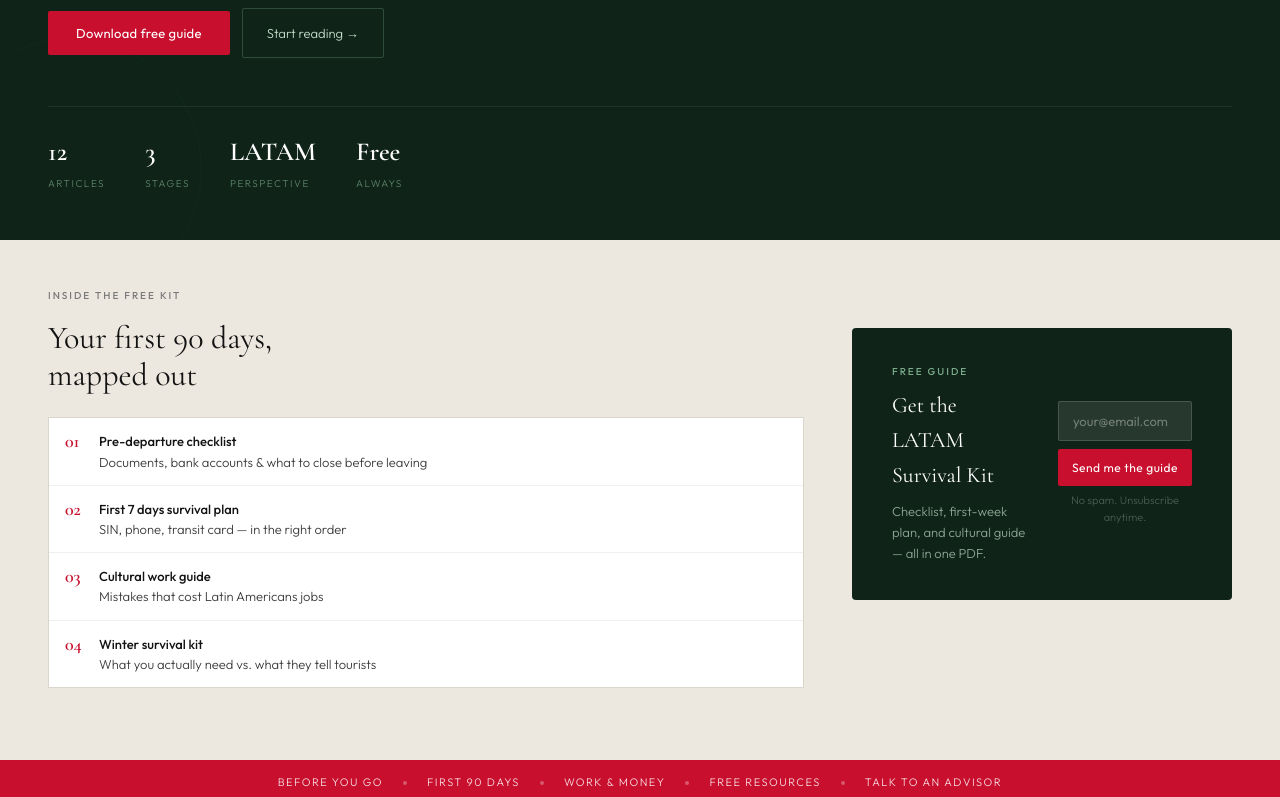
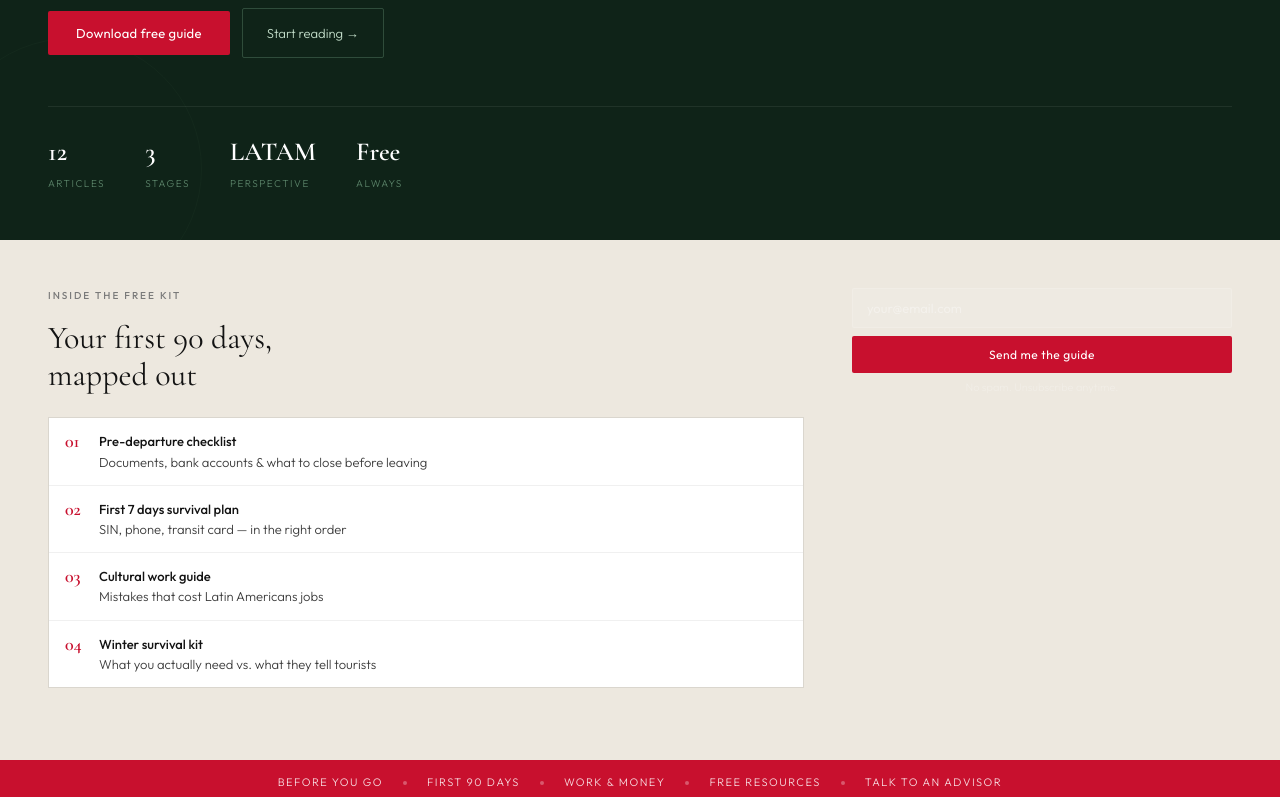
Before and after one commit to MrHugoSoy/canadasurvivalguide, a Next.js app: page / in a window 1280 px wide. Shown: the part 486-1283 px from the top of the page. Built offline with nearby package versions, Linux system fonts and the light colour scheme.

Commit message:
simplify EmailCapture: no form tag, open PDF on success

```diff
--- a/components/EmailCapture.tsx
+++ b/components/EmailCapture.tsx
@@ -7,7 +7,7 @@ export default function EmailCapture() {
   const [status, setStatus] = useState<'idle' | 'loading' | 'success' | 'error'>('idle')
 
   async function handleSubmit() {
-    if (!email) return
+    if (!email || status === 'loading') return
     setStatus('loading')
     try {
       const res = await fetch('/api/subscribe', {
@@ -17,6 +17,7 @@ export default function EmailCapture() {
       })
       if (res.ok) {
         setStatus('success')
+        window.open('/downloads/canada-first-30-days-playbook.pdf', '_blank')
       } else {
         setStatus('error')
       }
@@ -25,21 +26,12 @@ export default function EmailCapture() {
     }
   }
 
+  if (status === 'success') {
+    return <p className={styles.success}>✓ Check your downloads — the guide is on its way.</p>
+  }
+
   return (
-    <div className={styles.wrap}>
-      <div className={styles.inner}>
-        <div className={styles.left}>
-          <div className={styles.label}>Free guide</div>
-          <h3 className={styles.title}>Get the LATAM Survival Kit</h3>
-          <p className={styles.desc}>
-            Checklist, first-week plan, and cultural guide — all in one PDF.
-          </p>
-        </div>
     <div className={styles.right}>
-          {status === 'success' ? (
-            <p className={styles.success}>✓ Check your inbox — it's on its way.</p>
-          ) : (
-            <>
       <input
         className={styles.input}
         type="email"
@@ -56,10 +48,7 @@ export default function EmailCapture() {
         {status === 'loading' ? 'Sending…' : 'Send me the guide'}
       </button>
       <p className={styles.fine}>No spam. Unsubscribe anytime.</p>
-            </>
-          )}
-        </div>
-      </div>
+      {status === 'error' && <p className={styles.errorMsg}>Something went wrong. Try again.</p>}
     </div>
   )
 }
```
Lines whose indentation alone changed are shown as unchanged.
